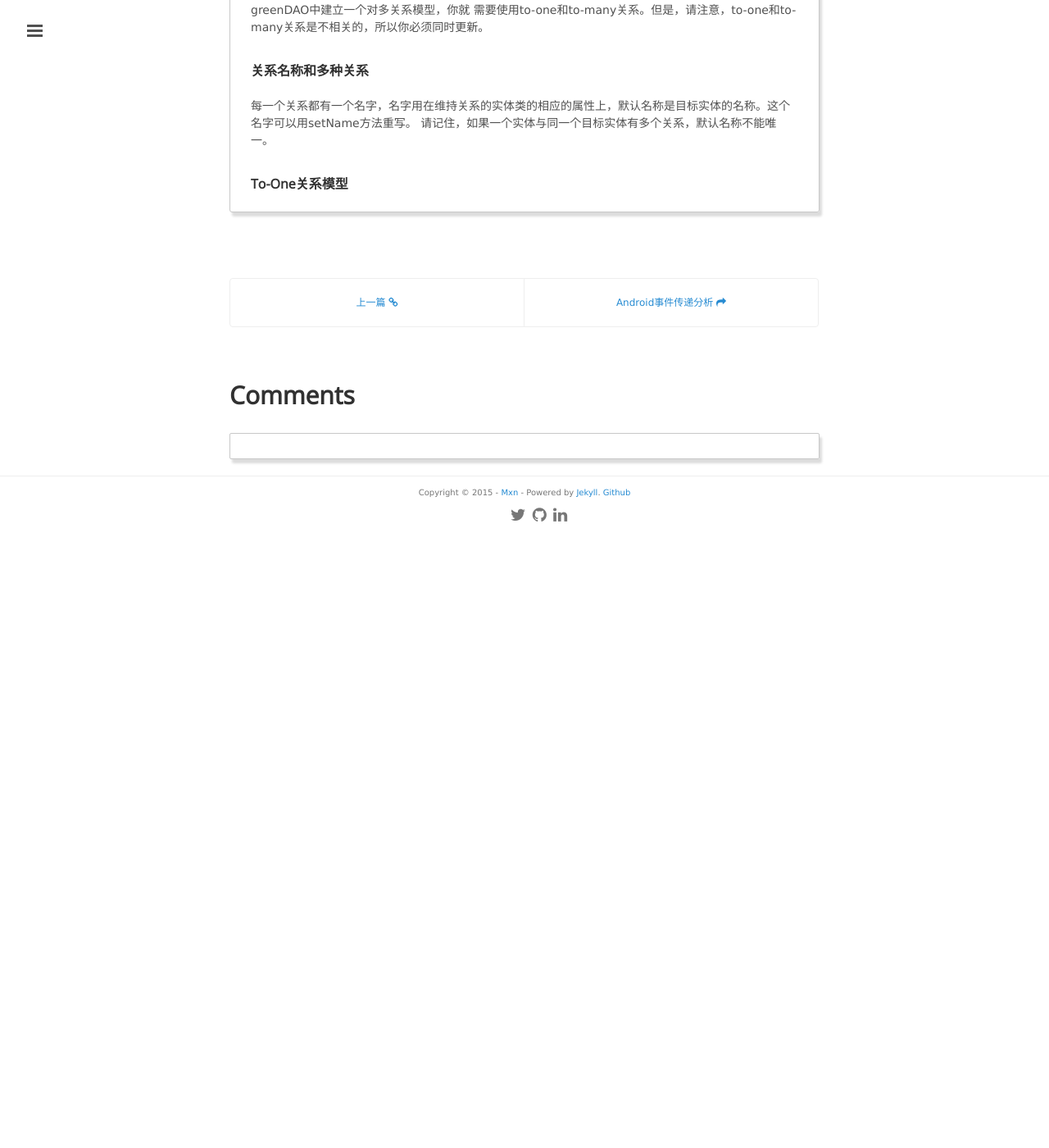
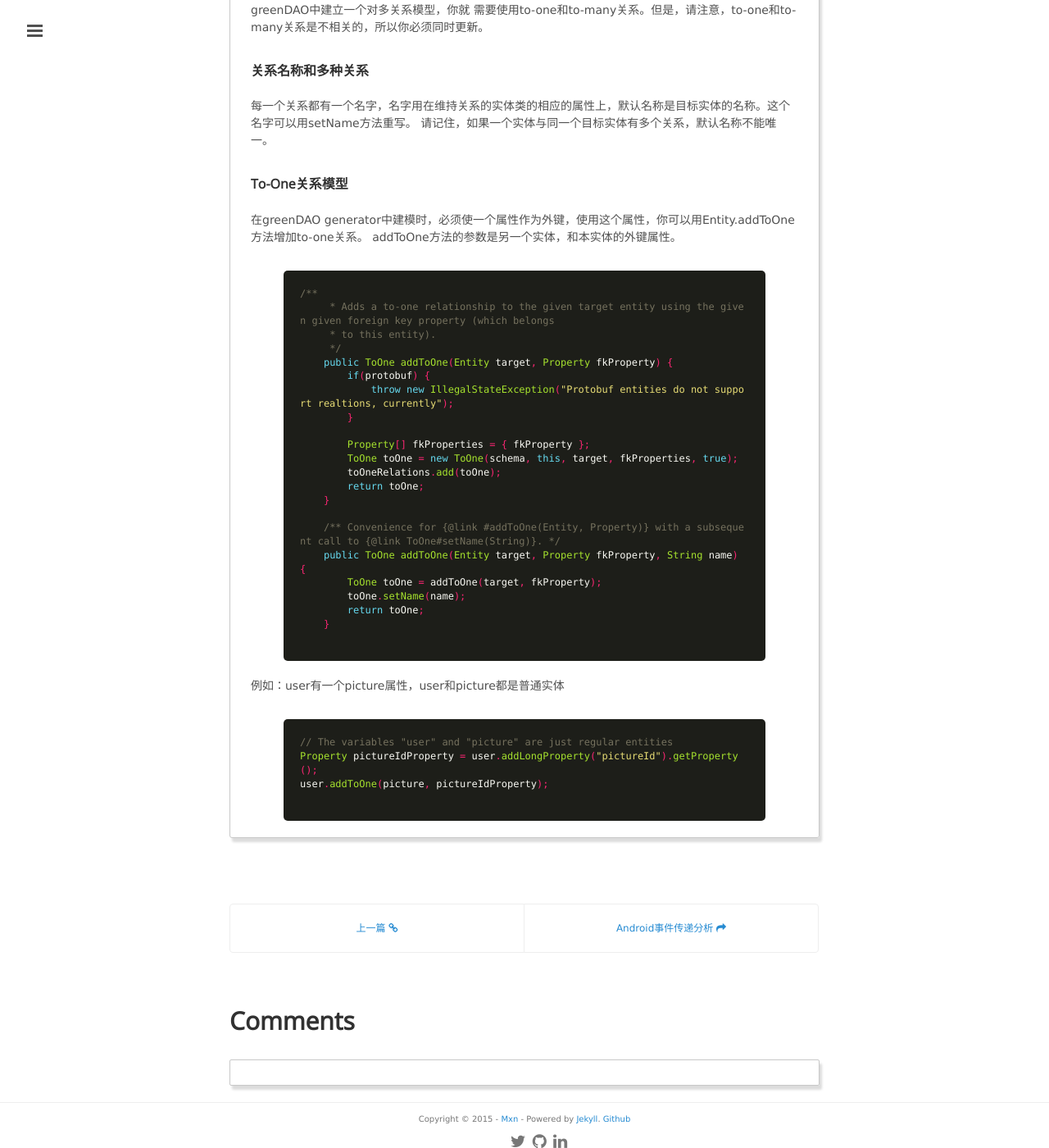
Before and after one commit to mxn21/mxn21.github.io, a Jekyll site: the page built from _posts/2015-5-21-greenDAO开源框架更新和多表关联.md, in a window 1280 px wide and 1400 px high, scrolled down 910 px. Shown: the whole window at 82% size. Built offline with Jekyll 4.4.1, drawn with Linux system fonts in a browser that asks for light colours; Markdown is read by kramdown in place of the engine named in the settings; comment, search, counter and statistics services are not loaded; before the commit the page ends 1563 px from its top, so only the background shows below that.

Commit message:
23432423

```diff
--- a/_posts/2015-5-21-greenDAO开源框架更新和多表关联.md
+++ b/_posts/2015-5-21-greenDAO开源框架更新和多表关联.md
@@ -39,3 +39,39 @@
 请记住，如果一个实体与同一个目标实体有多个关系，默认名称不能唯一。
 
 #### To-One关系模型
+
+在greenDAO generator中建模时，必须使一个属性作为外键，使用这个属性，你可以用Entity.addToOne方法增加to-one关系。
+addToOne方法的参数是另一个实体，和本实体的外键属性。
+
+    {% highlight java %}
+/**
+     * Adds a to-one relationship to the given target entity using the given given foreign key property (which belongs
+     * to this entity).
+     */
+    public ToOne addToOne(Entity target, Property fkProperty) {
+        if(protobuf) {
+            throw new IllegalStateException("Protobuf entities do not support realtions, currently");
+        }
+
+        Property[] fkProperties = { fkProperty };
+        ToOne toOne = new ToOne(schema, this, target, fkProperties, true);
+        toOneRelations.add(toOne);
+        return toOne;
+    }
+
+    /** Convenience for {@link #addToOne(Entity, Property)} with a subsequent call to {@link ToOne#setName(String)}. */
+    public ToOne addToOne(Entity target, Property fkProperty, String name) {
+        ToOne toOne = addToOne(target, fkProperty);
+        toOne.setName(name);
+        return toOne;
+    }
+     {% endhighlight  %}
+
+
+例如：user有一个picture属性，user和picture都是普通实体
+
+    {% highlight java %}
+// The variables "user" and "picture" are just regular entities
+Property pictureIdProperty = user.addLongProperty("pictureId").getProperty();
+user.addToOne(picture, pictureIdProperty);
+     {% endhighlight  %}
```
